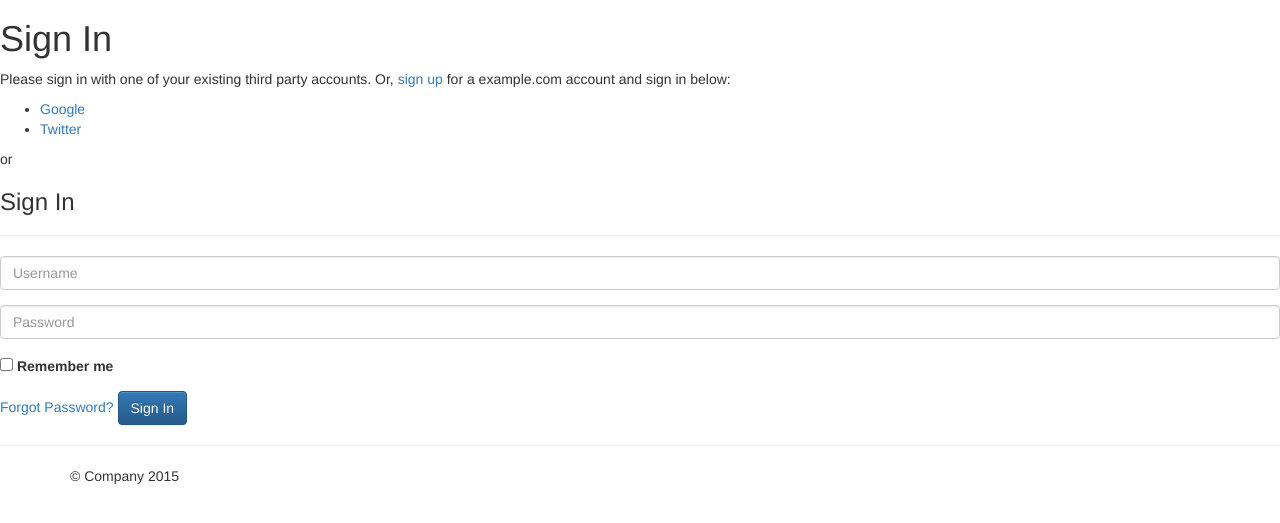
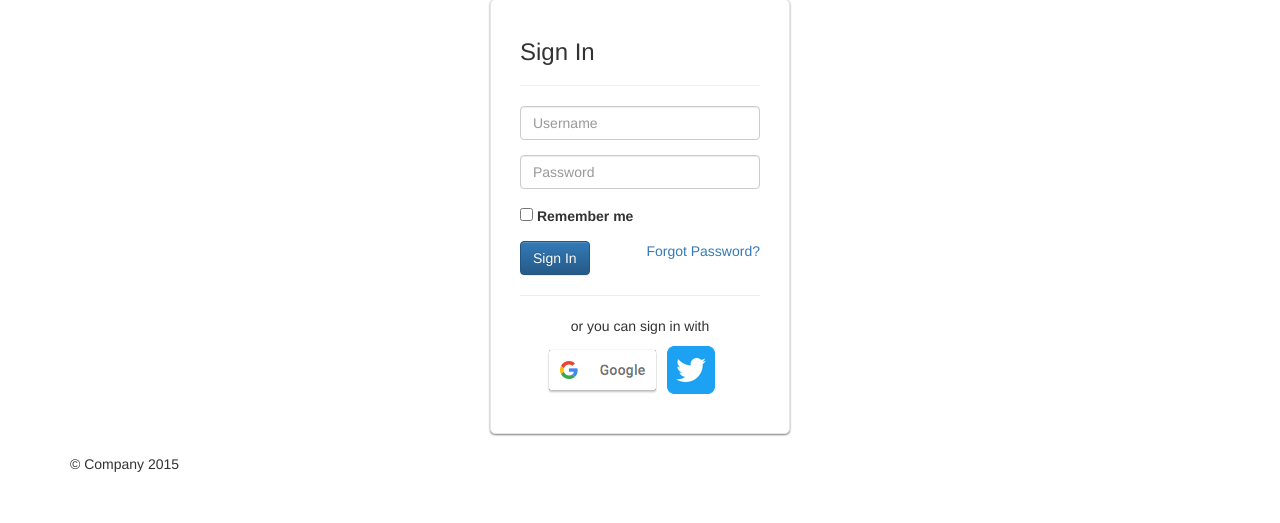
Before and after one commit to swpease/Flavify, a Django app: page /accounts/login/ in a window 1280 px wide. Shown: the part 51-574 px from the top of the page. Run offline with Django 3.2, Linux system fonts and the light colour scheme; some libraries are stand-ins or nearby versions.

Commit message:
login styling almost done
need to figure out why the margin is being ignored. Solution appears to
be to set display on the container class

```diff
--- a/flavify/static/css/main.css
+++ b/flavify/static/css/main.css
@@ -4,6 +4,10 @@
    Author's custom styles
    ========================================================================== */
 
+.navbar-extra {
+  margin-bottom: 30px;
+}
+
 .jumbotron h1 {
   color: rgba(200, 50, 255, 1);
 }
--- /dev/null
+++ b/flavors/static/flavors/css/allauth.css
@@ -0,0 +1,40 @@
+.all-signin {
+  max-width: 300px;
+  padding: 19px 29px 29px;
+  margin: 0 auto 20px;
+  background-color: #fff;
+  border: 1px solid #e5e5e5;
+  border-radius: 5px;
+  box-shadow: 0 1px 2px rgba(0, 0, 0, 0.5);
+}
+
+.socialaccount_providers li {
+  float: left;
+  list-style: none;
+}
+
+.socialaccount_providers li a {
+  display: block;
+  border: 0;
+  text-indent: -999em;
+  overflow: hidden;
+  background-color: transparent;
+}
+
+.text-center {
+  text-align: center;
+}
+
+.google {
+  width: 112px;
+  height: 48px;
+  background: transparent url(/static/flavors/icons/btn_google_signin_light_normal_web_short.png) no-repeat 0 0;
+  margin: 0 10px 10px 0;
+}
+
+.twitter {
+  width: 48px;
+  height: 48px;
+  background: transparent url(/static/flavors/icons/Twitter_Social_Icon_Rounded_Square_Color48x48.png) no-repeat 0 0;
+  margin: 0 10px 10px 0;
+}
--- a/flavors/templates/account/login.html
+++ b/flavors/templates/account/login.html
@@ -1,32 +1,19 @@
 {% extends "base.html" %}
+{% load staticfiles %}
 
 {% load i18n %}
 {% load account socialaccount %}
 
 {% block head_title %}{% trans "Sign In" %}{% endblock %}
 
+{% block head_css %}
+  <link rel="stylesheet" href="{% static 'flavors/css/allauth.css' %}">
+{% endblock %}
+
+
 {% block content %}
-
-<h1>{% trans "Sign In" %}</h1>
-
-{% get_providers as socialaccount_providers %}
-
-<p>{% blocktrans with site.name as site_name %}Please sign in with one
-of your existing third party accounts. Or, <a href="{{ signup_url }}">sign up</a>
-for a {{ site_name }} account and sign in below:{% endblocktrans %}</p>
-
-<div class="socialaccount_ballot">
-
-  <ul class="socialaccount_providers">
-    {% include "socialaccount/snippets/provider_list.html" with process="login" %}
-  </ul>
-
-  <div class="login-or">{% trans 'or' %}</div>
-
-</div>
-
-{% include "socialaccount/snippets/login_extra.html" %}
-
+<div class="container">
+  <div class="all-signin">
     <form class="login" method="POST" action="{% url 'account_login' %}">
       <h3 class="form-signin-heading">Sign In</h3>
       <hr>
@@ -50,11 +37,23 @@ for a {{ site_name }} account and sign in below:{% endblocktrans %}</p>
       <input type="hidden" name="{{ redirect_field_name }}" value="{{ redirect_field_value }}" />
       {% endif %}
       <div class="form-group">
-    <!--could chagne a to class="pull-right" -->
-    <a class="button secondaryAction" href="{% url 'account_reset_password' %}">{% trans "Forgot Password?" %}</a>
+        <!--originally class="button secondaryAction"-->
+        <a class="pull-right" href="{% url 'account_reset_password' %}">{% trans "Forgot Password?" %}</a>
         <button class="btn btn-primary" type="submit">{% trans "Sign In" %}</button>
       </div>
       <hr>
     </form>
 
-{% endblock %}
+    {% get_providers as socialaccount_providers %}
+
+    <div class="row socialaccount_ballot">
+      <p class="text-center">{% blocktrans %}or you can sign in with{% endblocktrans %}</p>
+      <ul class="socialaccount_providers">
+        {% include "socialaccount/snippets/provider_list.html" with process="login" %}
+      </ul>
+    </div>
+
+    {% include "socialaccount/snippets/login_extra.html" %}
+  </div>
+</div>
+{% endblock content %}
```
Also changed, not shown: flavors/static/flavors/icons/Twitter_Logo_White_On_Blue_40x40.png (added), flavors/static/flavors/icons/Twitter_Logo_White_On_Blue_48x48.png (added), flavors/static/flavors/icons/Twitter_Social_Icon_Rounded_Square_Color.png (added), flavors/static/flavors/icons/Twitter_Social_Icon_Rounded_Square_Color48x48.png (added), flavors/static/flavors/icons/btn_google_signin_light_normal_web_short.png (added), flavors/static/flavors/icons/btn_google_signin_light_normal_web_short_cropped.png (added), flavors/static/flavors/icons/google.png (added). Lines whose indentation alone changed are shown as unchanged.
